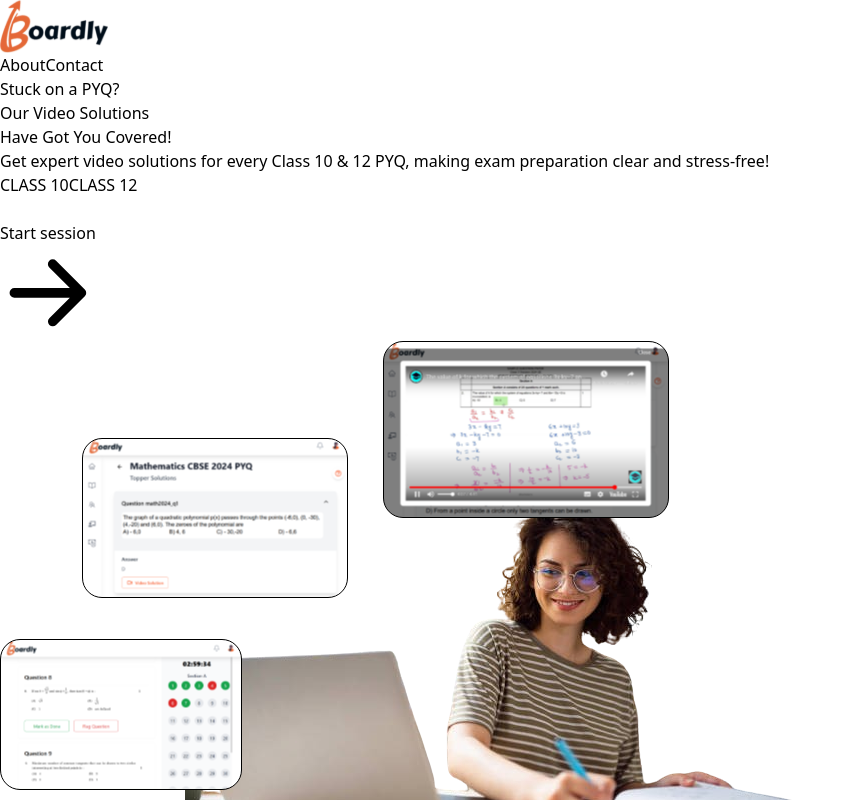
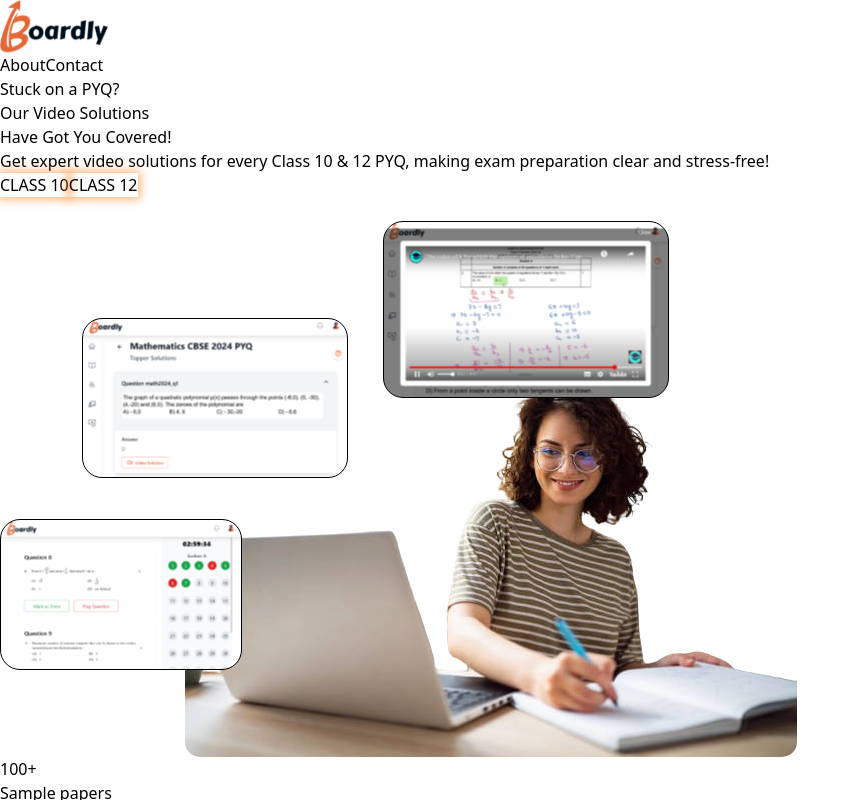
Before and after one commit to knightofkalki/Boardly, a React (Vite) app: page /landing in a window 1280 px wide. Shown: the top 800 px of the page, without its empty margins (0-860 px from the left). Built offline with nearby package versions, Linux system fonts and the light colour scheme; a web font is replaced by a local one.

Commit message:
Enhance Intro component layout with added gap; update StartStudying button text and add animation styles

```diff
--- a/src/components/Landing/HeroTop/Intro/Intro.jsx
+++ b/src/components/Landing/HeroTop/Intro/Intro.jsx
@@ -3,7 +3,7 @@ import StartStudying from "./StartStudying/StartStudying";
 
 const Intro = () => {
   return (
-    <div className="flex flex-col justify-center lg:justify-start lg:text-left lg:w-full mt-12">
+    <div className="flex flex-col justify-center lg:justify-start lg:text-left lg:w-full mt-12" style={{ gap: "20px" }}>
       <h1 className="text-3xl lg:text-5xl font-bold text-orange-500">
         Stuck on a PYQ?
       </h1>
@@ -18,16 +18,18 @@ const Intro = () => {
         preparation clear and stress-free!
       </p>
       <div className="mt-6 space-x-4">
-        <button className="bg-orange-500 text-white px-6 py-2 rounded-md hover:bg-orange-600"
+        <button className="bg-gradient-to-r from-orange-400 to-orange-600 text-white px-6 py-2 rounded-md shadow-lg transform transition-transform hover:scale-105"
+          style={{ boxShadow: "0 0 10px 2.5px rgba(255, 115, 0, .5)" }}
           onClick={() => window.location.href = '/demo/10/2024/pyq'}>
           CLASS 10
         </button>
-        <button className="bg-orange-500 text-white px-6 py-2 rounded-md hover:bg-orange-600" onClick={() => window.location.href = '/demo/12/2024/pyq'}>
+        <button className="bg-gradient-to-r from-orange-400 to-orange-600 text-white px-6 py-2 rounded-md shadow-lg transform transition-transform hover:scale-105" onClick={() => window.location.href = '/demo/12/2024/pyq'}
+          style={{ boxShadow: "0 0 10px 2.5px rgba(255, 115, 0, .5)" }}>
           CLASS 12
         </button>
       </div>
       <br />
-      <StartStudying />
+      {/* <StartStudying /> */}
     </div>
   );
 };
--- a/src/components/Landing/HeroTop/Intro/StartStudying/StartStudying.jsx
+++ b/src/components/Landing/HeroTop/Intro/StartStudying/StartStudying.jsx
@@ -1,12 +1,14 @@
+import React from 'react';
+import styles from './StartStudying.module.css';
+
 const StartStudying = () => {
-
     return (
         <button onClick={() => window.scrollTo({ top: document.getElementById('start').offsetTop - 50, behavior: 'smooth' })} className="relative group border-none bg-transparent p-0 outline-none cursor-pointer font-mono font-light uppercase text-base">
             <span className="absolute top-0 left-0 w-full h-full bg-orange-500 bg-opacity-25 rounded-lg transform translate-y-0.5 transition duration-[600ms] ease-[cubic-bezier(0.3,0.7,0.4,1)] group-hover:translate-y-1 group-hover:duration-[250ms] group-active:translate-y-px" />
             <span className="absolute top-0 left-0 w-full h-full rounded-lg bg-gradient-to-l from-orange-600 via-orange-500 to-orange-600" />
             <div className="relative flex items-center justify-between py-3 px-6 text-lg text-white rounded-lg transform -translate-y-1 bg-gradient-to-r from-orange-400 via-orange-500 to-orange-600 gap-3 transition duration-[600ms] ease-[cubic-bezier(0.3,0.7,0.4,1)] group-hover:-translate-y-1.5 group-hover:duration-[250ms] group-active:-translate-y-0.5 brightness-100 group-hover:brightness-110">
-                <span className="select-none">Start session</span>
-                <svg viewBox="0 0 20 20" fill="currentColor" className="w-5 h-5 ml-2 -mr-1 transition duration-250 group-hover:translate-x-1">
+                <span className="select-none">Join Boardly</span>
+                <svg viewBox="0 0 20 20" fill="currentColor" className={`w-5 h-5 ml-2 -mr-1 transition duration-250 group-hover:translate-x-1 ${styles.svgAnimation}`}>
                     <path clipRule="evenodd" d="M10.293 3.293a1 1 0 011.414 0l6 6a1 1 0 010 1.414l-6 6a1 1 0 01-1.414-1.414L14.586 11H3a1 1 0 110-2h11.586l-4.293-4.293a1 1 0 010-1.414z" fillRule="evenodd" />
                 </svg>
             </div>
--- /dev/null
+++ b/src/components/Landing/HeroTop/Intro/StartStudying/StartStudying.module.css
@@ -0,0 +1,17 @@
+@keyframes moveLeftRight {
+    0% {
+        transform: translateX(0);
+    }
+
+    70% {
+        transform: translateX(-50px);
+    }
+
+    100% {
+        transform: translateX(0);
+    }
+}
+
+.svgAnimation {
+    animation: moveLeftRight 5s infinite;
+}
```
